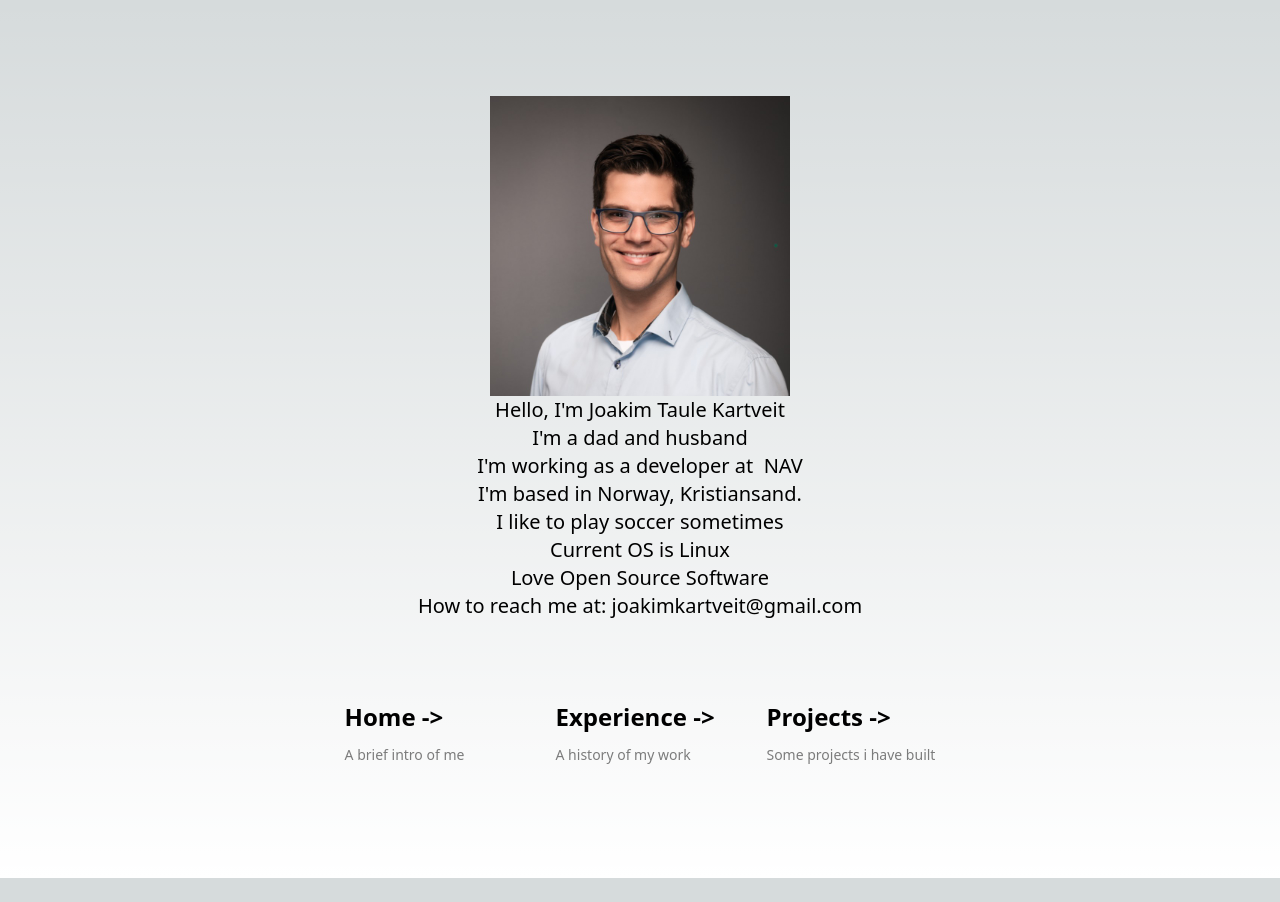
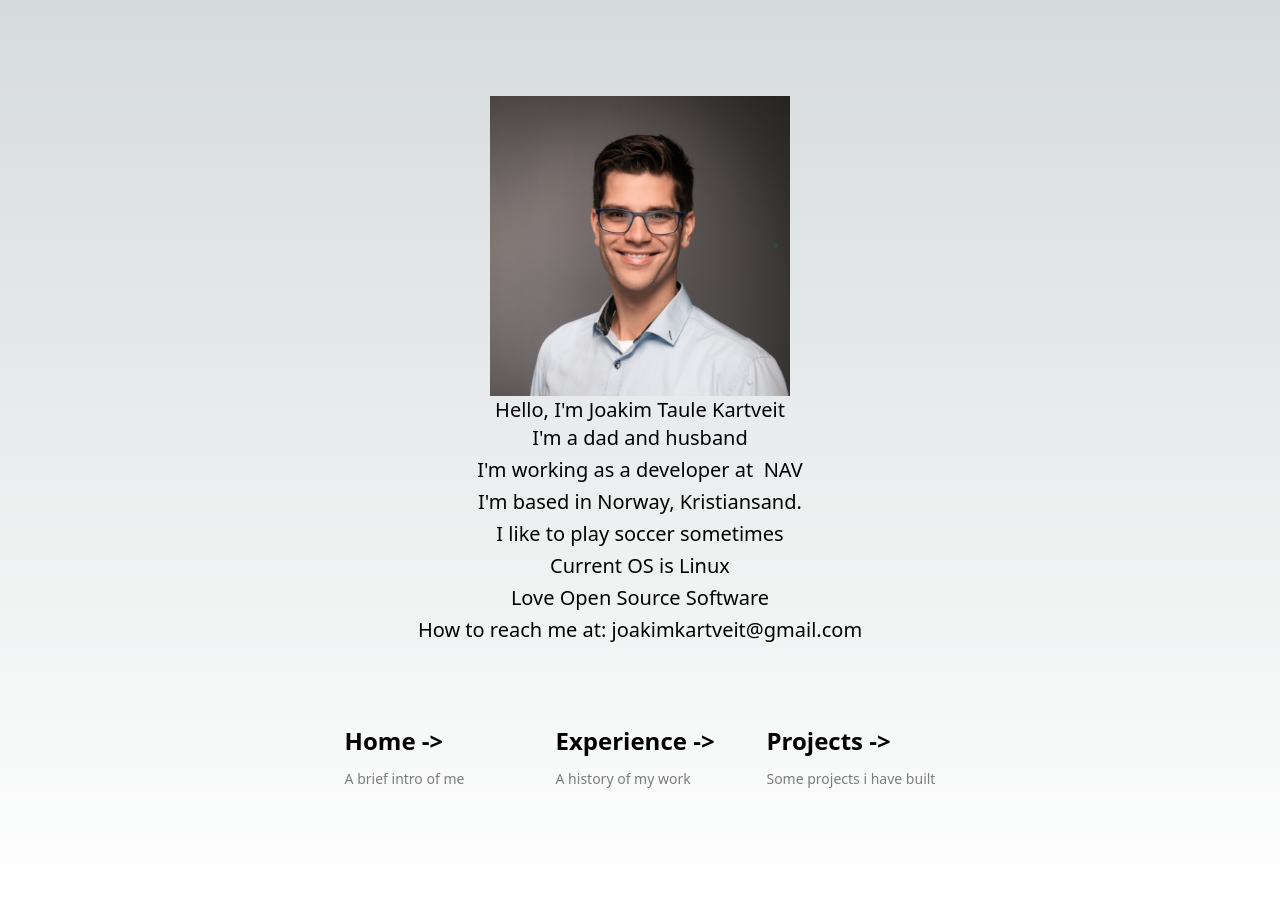
Before and after one commit to MikAoJk/MikAoJk.github.io, a Next.js app: page / in a window 1280 px wide. Before the commit the page ends 878 px from the top, so only its background shows below. Built offline with nearby package versions, Linux system fonts and the light colour scheme.

Commit message:
Change to list

```diff
--- a/src/pages/index.tsx
+++ b/src/pages/index.tsx
@@ -18,19 +18,20 @@ export default function Home() {
             </div>
 
             <div className="text-xl mb-16 grid text-center">
-                <p>Hello, I&apos;m Joakim Taule Kartveit <br/>
-                    I&apos;m a dad and husband <br/>
-                    I&apos;m working as a developer at &#160;
-                    <a className="font-medium hover:underline" href="https://nav.no"
-                    >NAV</a> <br/>
-                    I&apos;m based in Norway, Kristiansand. <br/>
-                    I like to play soccer sometimes <br/>
-                    Current OS is Linux <br/>
-                    Love Open Source Software <br/>
-                    How to reach me at: {" "}
-                    <a href={`mailto:joakimkartveit@gmail.com`}
-                    >joakimkartveit@gmail.com </a>
-                </p>
+                <p>Hello, I&apos;m Joakim Taule Kartveit</p>
+                <ul className="max-w-md space-y-1 list-none list-inside">
+                    <li>I&apos;m a dad and husband</li>
+                    <li> I&apos;m working as a developer at &#160;
+                        <a className="font-medium hover:underline" href="https://nav.no"
+                        >NAV</a> <br/></li>
+                    <li>I&apos;m based in Norway, Kristiansand.</li>
+                    <li>I like to play soccer sometimes</li>
+                    <li>Current OS is Linux</li>
+                    <li>Love Open Source Software</li>
+                    <li>How to reach me at: {" "}
+                        <a href={`mailto:joakimkartveit@gmail.com`}
+                        >joakimkartveit@gmail.com </a></li>
+                </ul>
             </div>
 
             <Footer/>
```
